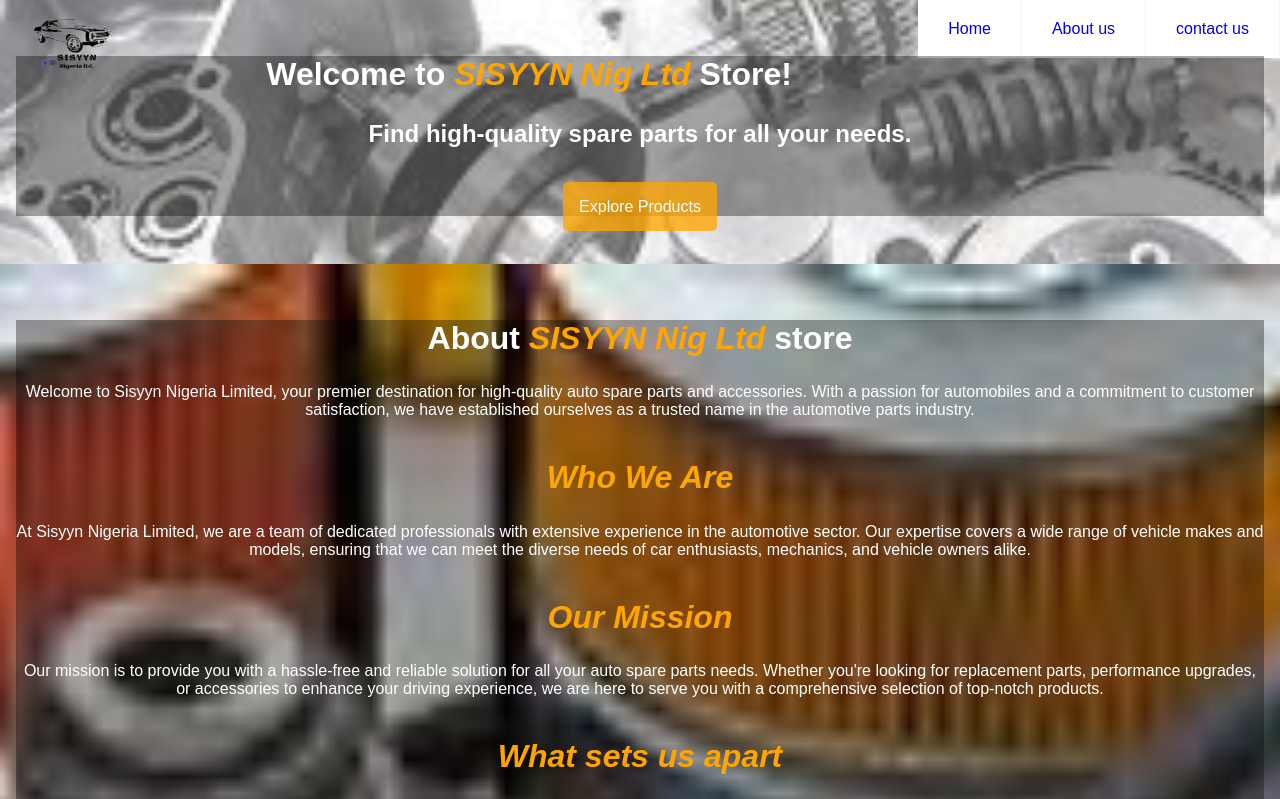
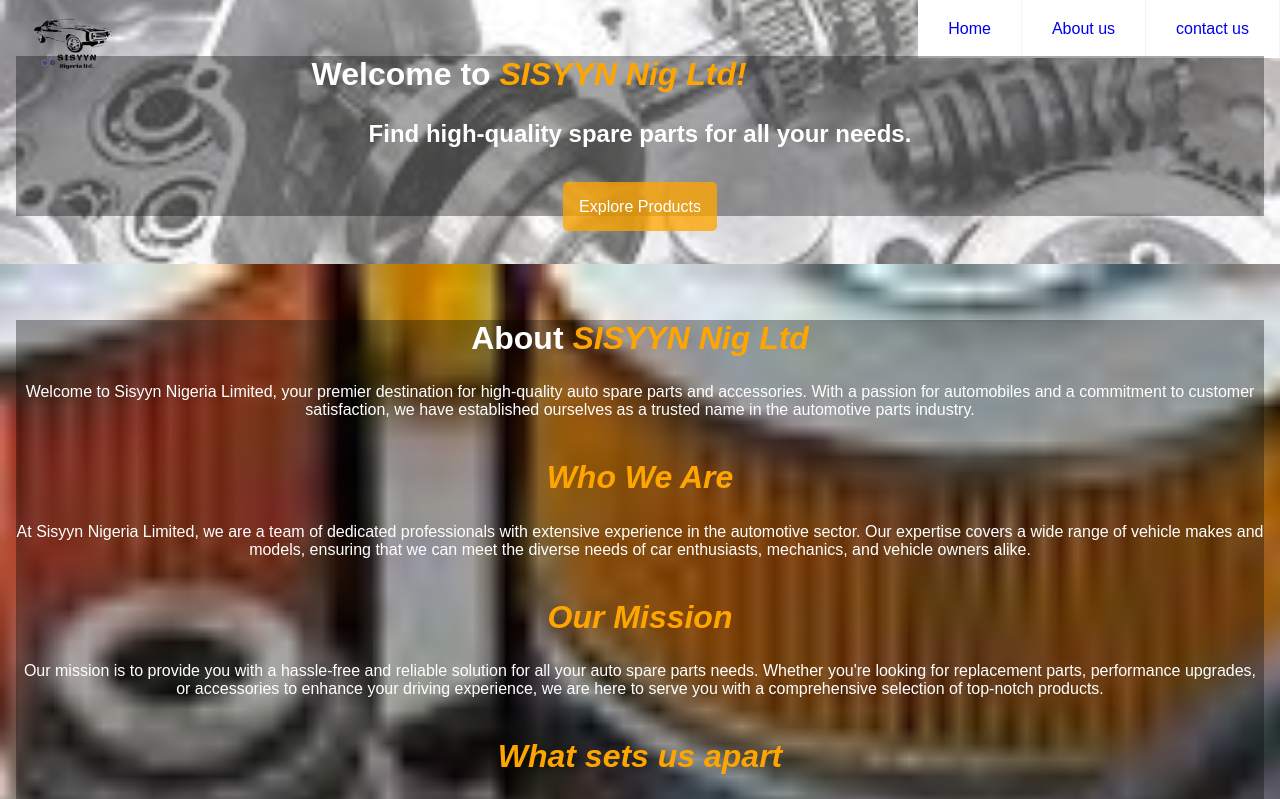
Before and after one commit to Emm-dev0/Sisyyn, a plain HTML site: page index.html in a window 1280 px wide. Shown: the top 799 px of the page. Drawn offline with Linux system fonts and the light colour scheme.

```diff
--- a/index.html
+++ b/index.html
@@ -26,7 +26,7 @@
 
   <div class="container">
     <div class="intro-text" id="home">
-      <h2>Welcome to <i style="color: orange;">SISYYN Nig Ltd</I> Store!</h2>
+      <h2>Welcome to <i style="color: orange;">SISYYN Nig Ltd!</I></h2>
       <h1>Find high-quality spare parts for all your needs.</h1>
       <a href="#products" class="cta-button">Explore Products</a>
     </div>
@@ -37,7 +37,7 @@
 <!-- about us -->
 <div class="container" id="about-us">
   <div class="intro-text">
-    <h2>About <i style="color: orange;">SISYYN Nig Ltd</i> store</h2>
+    <h2>About <i style="color: orange;">SISYYN Nig Ltd</i></h2>
     <p>Welcome to Sisyyn Nigeria Limited, your premier destination for high-quality auto spare parts and accessories. With a passion for automobiles and a commitment to customer satisfaction, we have established ourselves as a trusted name in the automotive parts industry.</p>
 
     <h2><i style="color: orange;">Who We Are</i></h2>
```
